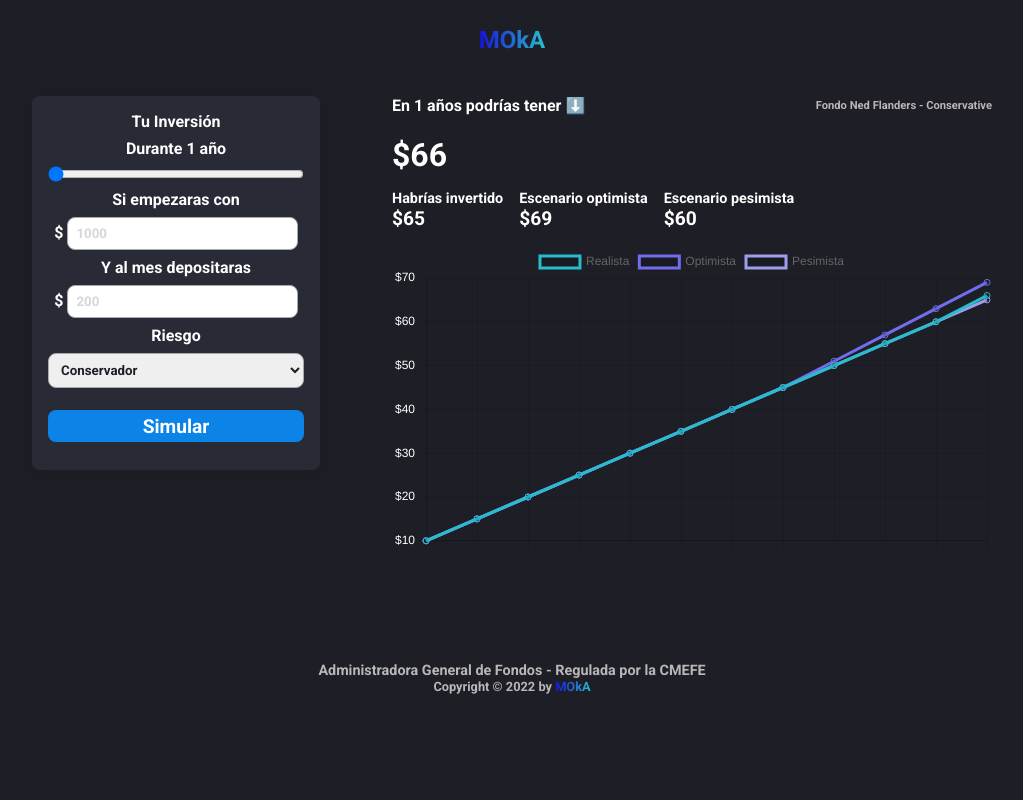
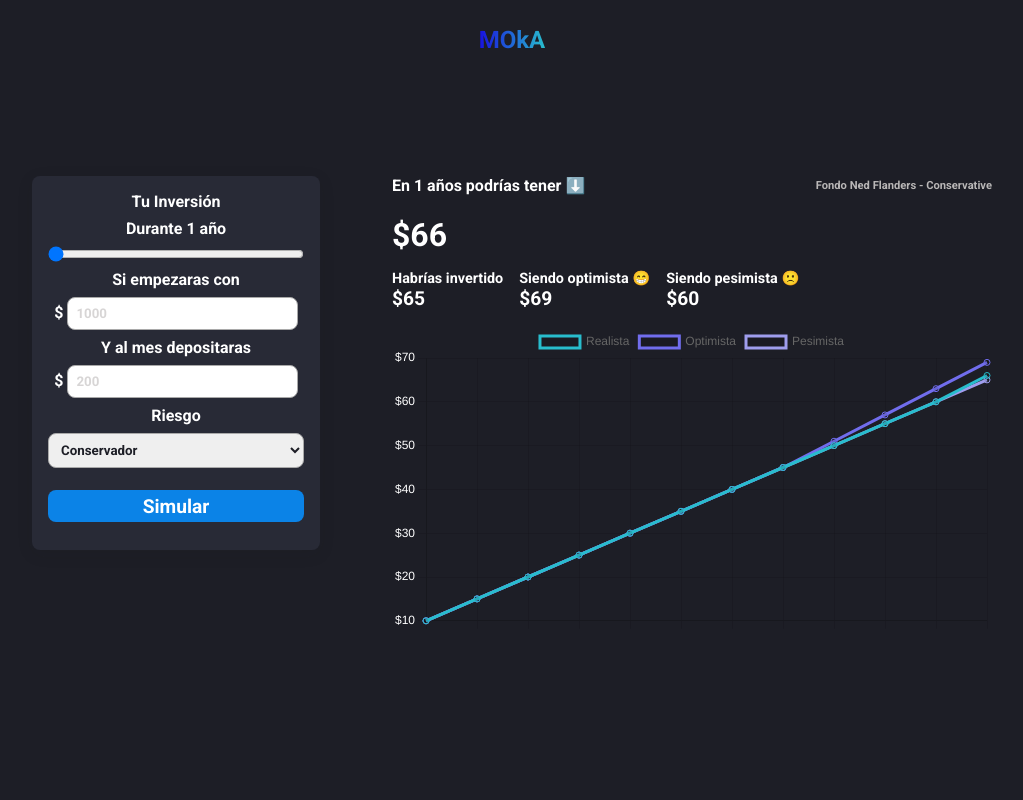
Before and after one commit to Javierinc/moka, a plain HTML site: page pages/simulation.html in a window 1280 px wide. Both pictures are taken after typing "5", "5" into the empty fields and a click on the button "Simular". Shown: the top 800 px of the page, without its empty margins (128-1151 px from the left). Drawn offline with nearby package versions, Linux system fonts and the light colour scheme.

Commit message:
mejoras css

```diff
--- a/css/style.css
+++ b/css/style.css
@@ -9,7 +9,8 @@ body {
     background-color: #1D1E26;
 }
 main{
-    margin-bottom: 11rem;
+    margin: 5rem 0 5rem 0;
+
 }
 
 .moka-container {
@@ -137,7 +138,7 @@ h1 {
 header {
     position: sticky;
     background-color: #1D1E26;
-
+    z-index: 1;
     top: 0;
     display: flex;
     justify-content: center;
@@ -154,7 +155,7 @@ header {
     -webkit-text-fill-color: transparent;
 }
 footer{
-    margin: 4rem auto 1rem;
+    margin: 24rem auto 1rem;
     display: flex;
     flex-direction: column;
     justify-content: center;
@@ -309,4 +310,7 @@ select:focus {
     .image-container {
         display: none;
     }
+    footer {
+        margin: 4rem auto 1rem;
+    }
 }
--- a/js/fund.js
+++ b/js/fund.js
@@ -56,11 +56,11 @@ export class fund {
                         <p id="result-total" class="info-res">$${params(this.totalDeposit)}</p>
                     </div>
                     <div>
-                        <p class="header-results">Escenario optimista</p>
+                        <p class="header-results">Siendo optimista 😁</p>
                         <p id="result-optimistic" class="info-res">$${params(this.returns[1].at(-1))}</p>
                     </div>
                     <div>
-                        <p class="header-results">Escenario pesimista</p>
+                        <p class="header-results">Siendo pesimista 🙁</p>
                         <p id="result-pessimistic" class="info-res">$${params(this.returns[2].at(-2))}</p>
                     </div>
                 </div>
--- a/pages/simulation.html
+++ b/pages/simulation.html
@@ -44,7 +44,7 @@
         </section>
     </main>
     <footer>
-        <p id="agf">Administradora General de Fondos - Regulada por la CMEFE</p>
+        <p id="agf">Administradora General de Fondos - Regulada por Krusty the Clown</p>
         <p id="copyright">Copyright &copy; 2022 by <span id="moka">MOkA</span></p>
     </footer>
     <script type="module" src="../app.js"></script>
```
